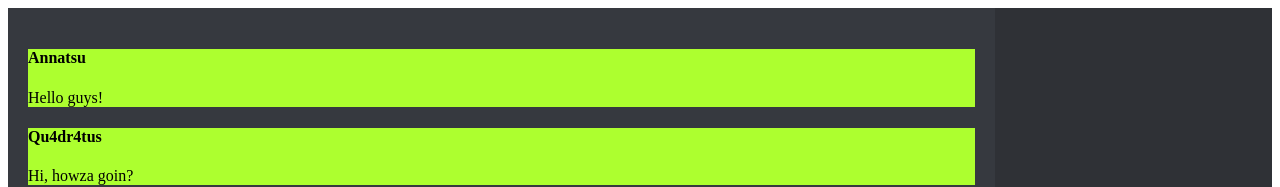
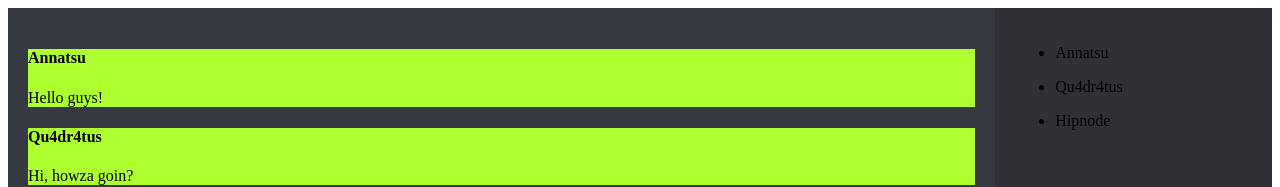
Before and after one commit to Annatsu/react-chat-client, a React (Create React App) app: page / in a window 1280 px wide. Shown: the top 187 px of the page. Built offline with nearby package versions, Linux system fonts and the light colour scheme; no server answers.

Commit message:
Render a list of mocked users

```diff
--- a/src/App.js
+++ b/src/App.js
@@ -8,6 +8,7 @@ import io from 'socket.io-client';
 // Custom Components
 import AppContainer, { ChatContainer, UsersContainer } from './components/Container';
 import MessageList from './components/MessageList';
+import UserList from './components/UsersList';
 
 
 
@@ -18,7 +19,8 @@ class App extends Component {
             { user: 'Annatsu', content: 'Hello guys!' },
             { user: 'Qu4dr4tus', content: 'Hi, howza goin?' },
             { user: 'Hipnode', content: 'typing...' }
-        ]
+        ],
+        users: [ 'Annatsu', 'Qu4dr4tus', 'Hipnode' ]
     }
 
 
@@ -35,7 +37,7 @@ class App extends Component {
 
 
     render() {
-        const { messages } = this.state;
+        const { messages, users } = this.state;
 
         return (
             <AppContainer>
@@ -43,7 +45,7 @@ class App extends Component {
                     <MessageList messages={messages} />
                 </ChatContainer>
                 <UsersContainer>
-
+                    <UserList users={users} />
                 </UsersContainer>
             </AppContainer>
         );
```
